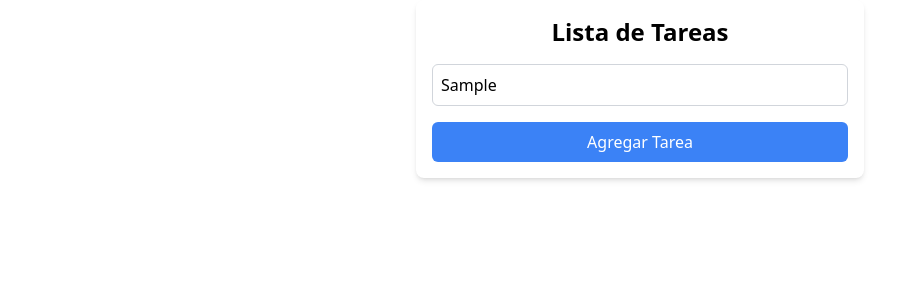
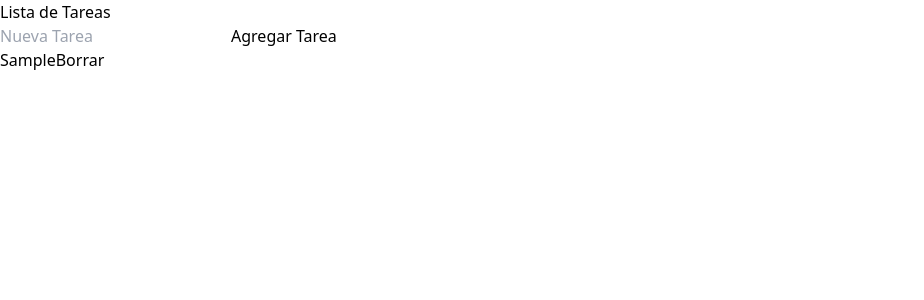
Before and after one commit to pedro-donoso/typescript-react, a React (Vite) app: page / in a window 1280 px wide. Both pictures are taken after typing "Sample" into the empty fields and a click on the button "Agregar Tarea". Shown: the top 300 px of the page, without its empty margins (0-924 px from the left). Built offline with nearby package versions, Linux system fonts and the light colour scheme.

Commit message:
creo componente ListaTareas

```diff
--- a/src/components/ListaTareas.tsx
+++ b/src/components/ListaTareas.tsx
@@ -0,0 +1,17 @@
+import { Tarea } from "./Tarea";
+
+type ListaTareas = {
+	listaTareas: string[]
+	borrarTarea: (index:number) => void
+}
+
+export const ListaTareas = ({listaTareas, borrarTarea}: ListaTareas) => {
+	return (
+		<div className="taskList">
+			{listaTareas.map((tarea, index) => (
+				<Tarea key={index} tarea={tarea} borrarTarea={() => borrarTarea(index)}></Tarea>
+			)
+			)}
+		</div>
+	)
+}
--- /dev/null
+++ b/src/components/Tarea.tsx
@@ -0,0 +1,13 @@
+type Tarea = {
+	tarea: string
+	borrarTarea: () => void
+}
+
+export const Tarea = ({tarea, borrarTarea}: Tarea) => {
+	return (
+		<div className="task">
+			<span>{tarea}</span>
+			<button onClick={borrarTarea}>Borrar</button>
+		</div>
+	)
+}
--- a/src/components/TodoApp.tsx
+++ b/src/components/TodoApp.tsx
@@ -1,28 +1,33 @@
 import { useState } from "react";
+import { ListaTareas } from "./ListaTareas";
 
 export const TodoApp = () => {
 	const [nuevaTarea, setNuevaTarea] = useState<string>('');
 	const [listaTareas, setListaTareas] = useState<string[]>([])
+
 	const handleAddTask = () => {
+		if(nuevaTarea.trim() === '') return
+		setListaTareas(tareasAnteriores => [...tareasAnteriores, nuevaTarea])
+		setNuevaTarea('')
+	}
 
+	const handleBorrarTarea = (index:number) => {
+		setListaTareas(tareas => tareas.filter((_,i) => i !==index))
 	}
 
 
 	return (
-		<div className="max-w-md mx-auto p-4 bg-white rounded-lg shadow-md">
-			<h1 className="text-2xl font-bold text-center mb-4">Lista de Tareas</h1>
-			<div className="mb-4">
+		<div>
+			<h1>Lista de Tareas</h1>
+			<div>
 				<input
 					type="text"
 					value={nuevaTarea}
 					onChange={(e) => setNuevaTarea(e.target.value)}
-					placeholder="Nueva Tarea"
-					className="w-full p-2 border border-gray-300 rounded-md focus:outline-none focus:ring-2 focus:ring-blue-500"
-				/>
+					placeholder="Nueva Tarea"/>
+				<button onClick={handleAddTask}>Agregar Tarea</button>
 			</div>
-			<button className="w-full bg-blue-500 text-white p-2 rounded-md hover:bg-blue-600" onClick={handleAddTask}>
-				Agregar Tarea
-			</button>
+			<ListaTareas listaTareas={listaTareas} borrarTarea={handleBorrarTarea}></ListaTareas>
 		</div>
 	);
 };
```
